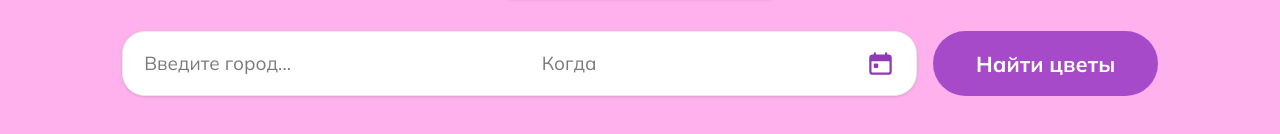
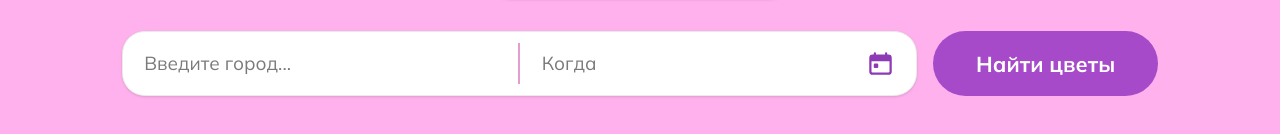
Before and after one commit to Spalesja/flowercalendar, a Next.js app: page / in a window 1280 px wide. Shown: the part 375-509 px from the top of the page. Built offline with nearby package versions, Linux system fonts and the light colour scheme.

Commit message:
fix divider

```diff
--- a/src/app/globals.css
+++ b/src/app/globals.css
@@ -66,6 +66,7 @@
 :root {
   /* === Flower Calendar palette === */
   --hero: #ffb1ed;
+  --hero-soft: #e59cd3;
   --accent-strong: #c86dd7;
   --accent-hover: #8e3ab5;
   --accent-disabled: #d9b3e6;
--- a/src/components/search/search-bar.tsx
+++ b/src/components/search/search-bar.tsx
@@ -21,7 +21,7 @@ export function SearchBar({
             readOnly
           />
         </div>
-        <div className="hidden sm:block w-[2px] self-stretch my-2 bg-hero-soft" />
+        <div className="hidden sm:block w-[2px] bg-hero-soft my-2 self-stretch" />
         <hr className="sm:hidden border-t border-hero-soft mx-3" />
         <div className="flex-1 flex items-center px-4 py-3">
           <input
```
